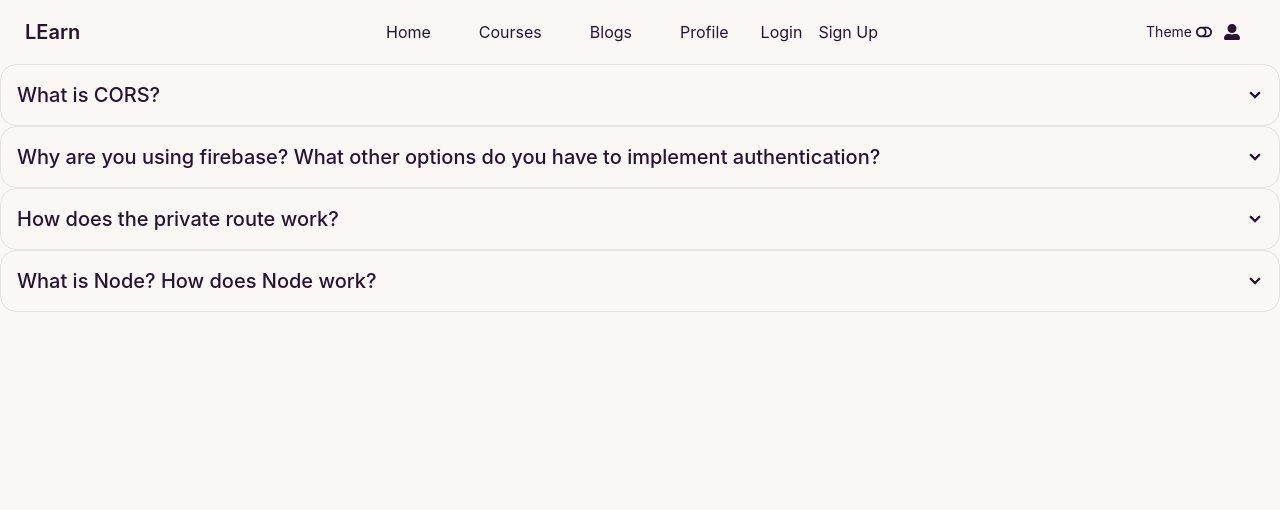
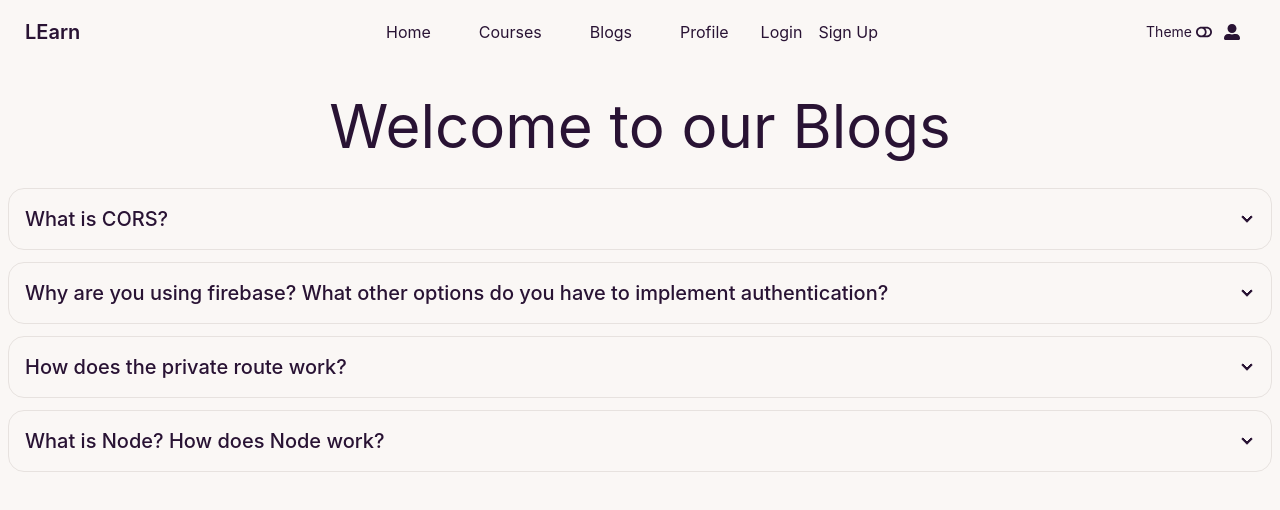
Before and after one commit to Rubayet-billah/estack-client, a React (Create React App) app: page /blogs in a window 1280 px wide. Shown: the top 510 px of the page. Built offline with nearby package versions, Linux system fonts and the light colour scheme; no server answers.

Commit message:
readme edit

```diff
--- a/src/Pages/Blog.js
+++ b/src/Pages/Blog.js
@@ -2,8 +2,9 @@ import React from 'react';
 
 const Blog = () => {
     return (
-        <div>
-            <div tabIndex={0} className="collapse collapse-arrow border border-base-300 bg-base-100 rounded-box">
+        <div className='mx-2'>
+            <h2 className='text-center text-3xl md:text-6xl my-8'>Welcome to our Blogs</h2>
+            <div tabIndex={0} className="collapse collapse-arrow border border-base-300 bg-base-100 rounded-box my-3">
                 <div className="collapse-title text-xl font-medium">
                     What is CORS?
                 </div>
@@ -12,7 +13,7 @@ const Blog = () => {
                 </div>
             </div>
 
-            <div tabIndex={0} className="collapse collapse-arrow border border-base-300 bg-base-100 rounded-box">
+            <div tabIndex={0} className="collapse collapse-arrow border border-base-300 bg-base-100 rounded-box my-3">
                 <div className="collapse-title text-xl font-medium">
                     Why are you using firebase? What other options do you have to implement authentication?
                 </div>
@@ -32,7 +33,7 @@ const Blog = () => {
                 </div>
             </div>
 
-            <div tabIndex={0} className="collapse collapse-arrow border border-base-300 bg-base-100 rounded-box">
+            <div tabIndex={0} className="collapse collapse-arrow border border-base-300 bg-base-100 rounded-box my-3">
                 <div className="collapse-title text-xl font-medium">
                     How does the private route work?
                 </div>
@@ -44,7 +45,7 @@ const Blog = () => {
                 </div>
             </div>
 
-            <div tabIndex={0} className="collapse collapse-arrow border border-base-300 bg-base-100 rounded-box">
+            <div tabIndex={0} className="collapse collapse-arrow border border-base-300 bg-base-100 rounded-box my-3">
                 <div className="collapse-title text-xl font-medium">
                     What is Node? How does Node work?
                 </div>
```
Also changed, not shown: 1 other file (tests, documents, lock files or other folders).
